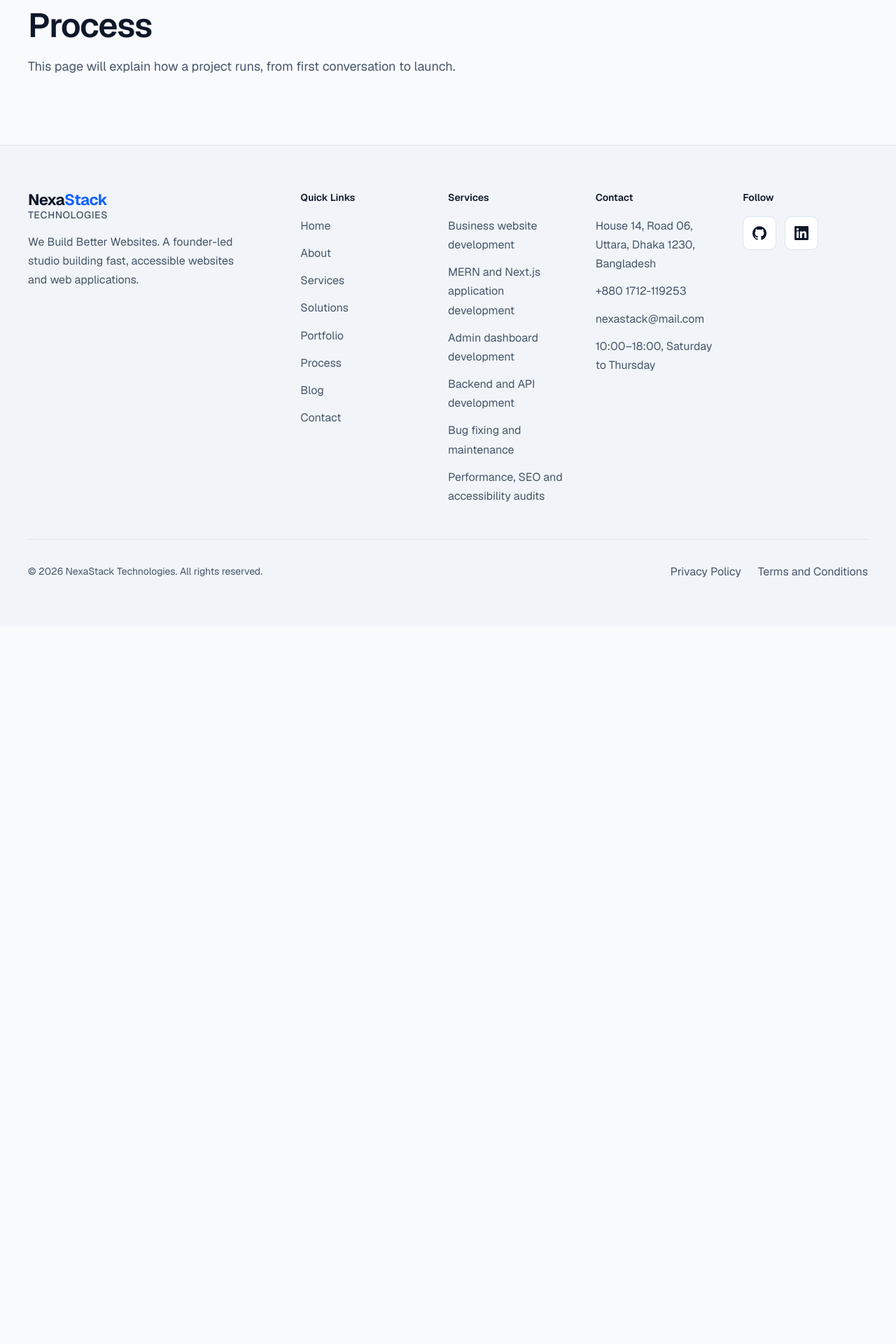
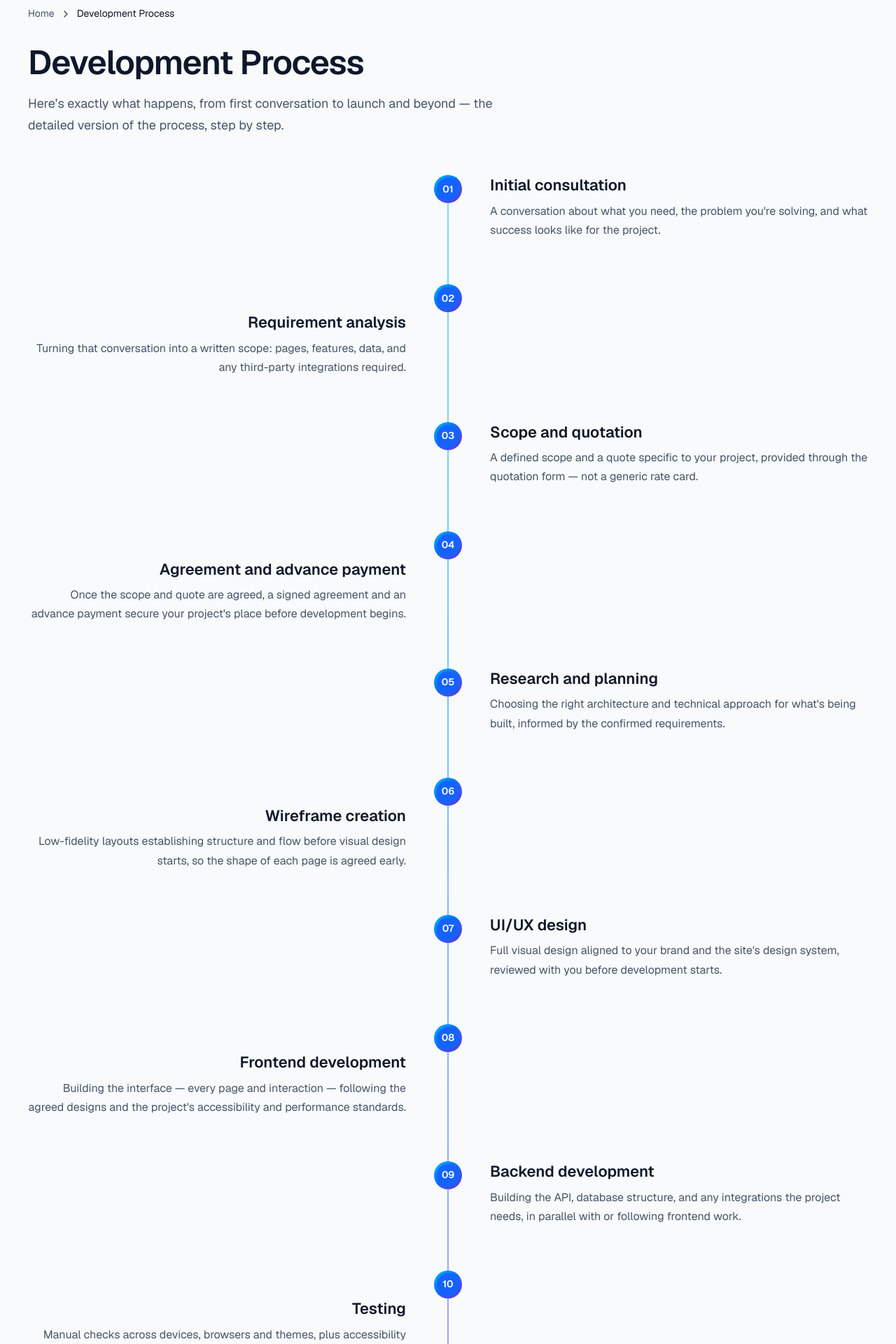
Before and after one commit to Jakirhossain80/nexaStack-technologies, a Next.js app in the folder apps/web/: page /process in a window 1280 px wide. Shown: the part 160-2080 px from the top of the page at 70% size. Before the commit the page ends 1054 px from the top, so only its background shows below. Built offline with nearby package versions, Linux system fonts and the light colour scheme; no server answers.

Commit message:
development process page daone

```diff
--- a/apps/web/app/(marketing)/process/page.tsx
+++ b/apps/web/app/(marketing)/process/page.tsx
@@ -1,21 +1,92 @@
 import type { Metadata } from 'next';
 
-// PLACEHOLDER: minimal stub so the navigation can be tested. Replace with the real page; it will
-// then need a canonical URL, share image and JSON-LD (root CLAUDE.md section 13).
+import { Breadcrumb } from '@/components/ui/Breadcrumb';
+import { Button } from '@/components/ui/Button';
+import { ScrollReveal } from '@/components/ui/ScrollReveal';
+import { ProcessStep } from '@/components/sections/ProcessStep';
+import { developmentProcessSteps } from '@/config/development-process';
+import { env } from '@/lib/env';
+
+// Full `/process` page, replacing the earlier minimal stub. A fourteen-step walkthrough,
+// more granular than the homepage's eight-step teaser (`ProcessTimeline.tsx` +
+// `config/process.ts`, both untouched by this page) — a full read versus a condensed
+// preview, not a duplicate. Server Component; `ScrollReveal` is the only Client Component,
+// reused unchanged. `ProcessStep` (components/sections/ProcessStep.tsx) is reused unchanged
+// too: it only needs an object shaped like `{ id, title, description, inlineLink? }`, which
+// `DevelopmentProcessStep` matches structurally without importing anything from
+// `config/process.ts`.
 
 export const metadata: Metadata = {
-  title: 'Process',
-  description: 'How a NexaStack Technologies project runs, from first conversation to launch.',
-  robots: { index: false, follow: false },
+  title: 'Development Process',
+  description:
+    'The full, fourteen-step breakdown of how a NexaStack Technologies project runs, from first conversation to launch and beyond.',
+  alternates: { canonical: '/process' },
 };
 
 export default function ProcessPage() {
+  const breadcrumbJsonLd = {
+    '@context': 'https://schema.org',
+    '@type': 'BreadcrumbList',
+    itemListElement: [
+      { '@type': 'ListItem', position: 1, name: 'Home', item: `${env.NEXT_PUBLIC_SITE_URL}/` },
+      {
+        '@type': 'ListItem',
+        position: 2,
+        name: 'Development Process',
+        item: `${env.NEXT_PUBLIC_SITE_URL}/process`,
+      },
+    ],
+  };
+
   return (
     <div className="page-container section-y">
-      <h1 className="text-page font-semibold tracking-tight">Process</h1>
-      <p className="mt-4 max-w-prose text-body-lg text-secondary">
-        This page will explain how a project runs, from first conversation to launch.
-      </p>
+      <Breadcrumb items={[{ label: 'Home', href: '/' }, { label: 'Development Process' }]} />
+
+      <ScrollReveal className="mt-8 max-w-prose">
+        <h1 className="text-page font-semibold tracking-tight text-primary">Development Process</h1>
+        <p className="mt-4 text-body-lg text-secondary">
+          Here&rsquo;s exactly what happens, from first conversation to launch and beyond —
+          the detailed version of the process, step by step.
+        </p>
+      </ScrollReveal>
+
+      <ScrollReveal>
+        <div className="relative mt-14">
+          <div
+            aria-hidden="true"
+            className="absolute top-5 bottom-5 left-5 w-px -translate-x-1/2 bg-gradient-to-b from-cyan via-primary-blue to-violet lg:left-1/2"
+          />
+
+          <ol className="flex flex-col gap-10 lg:gap-16">
+            {developmentProcessSteps.map((step, index) => (
+              <ProcessStep
+                key={step.id}
+                step={step}
+                position={index + 1}
+                side={index % 2 === 0 ? 'right' : 'left'}
+              />
+            ))}
+          </ol>
+        </div>
+      </ScrollReveal>
+
+      <ScrollReveal className="mt-12 max-w-prose border-t border-default pt-10">
+        <h2 className="text-section font-semibold tracking-tight text-primary">
+          Ready to start with a consultation?
+        </h2>
+        <p className="mt-4 text-body-lg text-secondary">
+          Tell us what you&rsquo;re building and we&rsquo;ll walk you through how this
+          process applies to your project.
+        </p>
+        <Button href="/quotation" className="mt-6">
+          Request a Quote
+        </Button>
+      </ScrollReveal>
+
+      <script
+        type="application/ld+json"
+        dangerouslySetInnerHTML={{ __html: JSON.stringify(breadcrumbJsonLd) }}
+      />
     </div>
   );
 }
--- /dev/null
+++ b/apps/web/config/development-process.ts
@@ -0,0 +1,111 @@
+/**
+ * Full fourteen-step `/process` walkthrough — a distinct, more granular sequence from the
+ * homepage's eight-step teaser in `config/process.ts`. Deliberately not imported from or
+ * merged with that file: the two serve different purposes (condensed teaser vs. full
+ * walkthrough) and were built as separate configs by design.
+ *
+ * Same honesty discipline as the homepage version: no timeframe, no duration, no percentage,
+ * no team-size language, no channel that isn't actually offered.
+ */
+
+export interface DevelopmentProcessStep {
+  id: string;
+  title: string;
+  description: string;
+  /**
+   * Optional inline link inside `description` — `text` must appear verbatim in `description`;
+   * the component splits on it and renders that substring as a plain text link.
+   */
+  inlineLink?: { text: string; href: `/${string}` };
+}
+
+export const developmentProcessSteps: readonly DevelopmentProcessStep[] = [
+  {
+    id: 'initial-consultation',
+    title: 'Initial consultation',
+    description:
+      "A conversation about what you need, the problem you're solving, and what success looks like for the project.",
+  },
+  {
+    id: 'requirement-analysis',
+    title: 'Requirement analysis',
+    description:
+      'Turning that conversation into a written scope: pages, features, data, and any third-party integrations required.',
+  },
+  {
+    id: 'scope-and-quotation',
+    title: 'Scope and quotation',
+    description:
+      "A defined scope and a quote specific to your project, provided through the quotation form — not a generic rate card.",
+  },
+  {
+    id: 'agreement-and-advance-payment',
+    title: 'Agreement and advance payment',
+    description:
+      "Once the scope and quote are agreed, a signed agreement and an advance payment secure your project's place before development begins.",
+  },
+  {
+    id: 'research-and-planning',
+    title: 'Research and planning',
+    description:
+      "Choosing the right architecture and technical approach for what's being built, informed by the confirmed requirements.",
+  },
+  {
+    id: 'wireframe-creation',
+    title: 'Wireframe creation',
+    description:
+      'Low-fidelity layouts establishing structure and flow before visual design starts, so the shape of each page is agreed early.',
+  },
+  {
+    id: 'ui-ux-design',
+    title: 'UI/UX design',
+    description:
+      "Full visual design aligned to your brand and the site's design system, reviewed with you before development starts.",
+  },
+  {
+    id: 'frontend-development',
+    title: 'Frontend development',
+    description:
+      "Building the interface — every page and interaction — following the agreed designs and the project's accessibility and performance standards.",
+  },
+  {
+    id: 'backend-development',
+    title: 'Backend development',
+    description:
+      'Building the API, database structure, and any integrations the project needs, in parallel with or following frontend work.',
+  },
+  {
+    id: 'testing',
+    title: 'Testing',
+    description:
+      'Manual checks across devices, browsers and themes, plus accessibility and automated tests, before anything is presented for review.',
+  },
+  {
+    id: 'client-review',
+    title: 'Client review',
+    description:
+      'A chance to review the working build against the agreed scope before it goes live, with feedback addressed before deployment.',
+  },
+  {
+    id: 'deployment',
+    title: 'Deployment',
+    description:
+      'Released to production with monitoring in place, so problems are caught early rather than reported by users.',
+  },
+  {
+    id: 'handover',
+    title: 'Handover',
+    description:
+      "Access, credentials, and documentation handed over so the project is genuinely yours to run — not dependent on anyone else to operate.",
+  },
+  {
+    id: 'maintenance-and-support',
+    title: 'Maintenance and support',
+    description:
+      'Available afterwards for fixes, updates, and dependency maintenance — see the maintenance and support service.',
+    inlineLink: {
+      text: 'maintenance and support service',
+      href: '/services/maintenance-and-bug-fixing',
+    },
+  },
+] as const;
```
